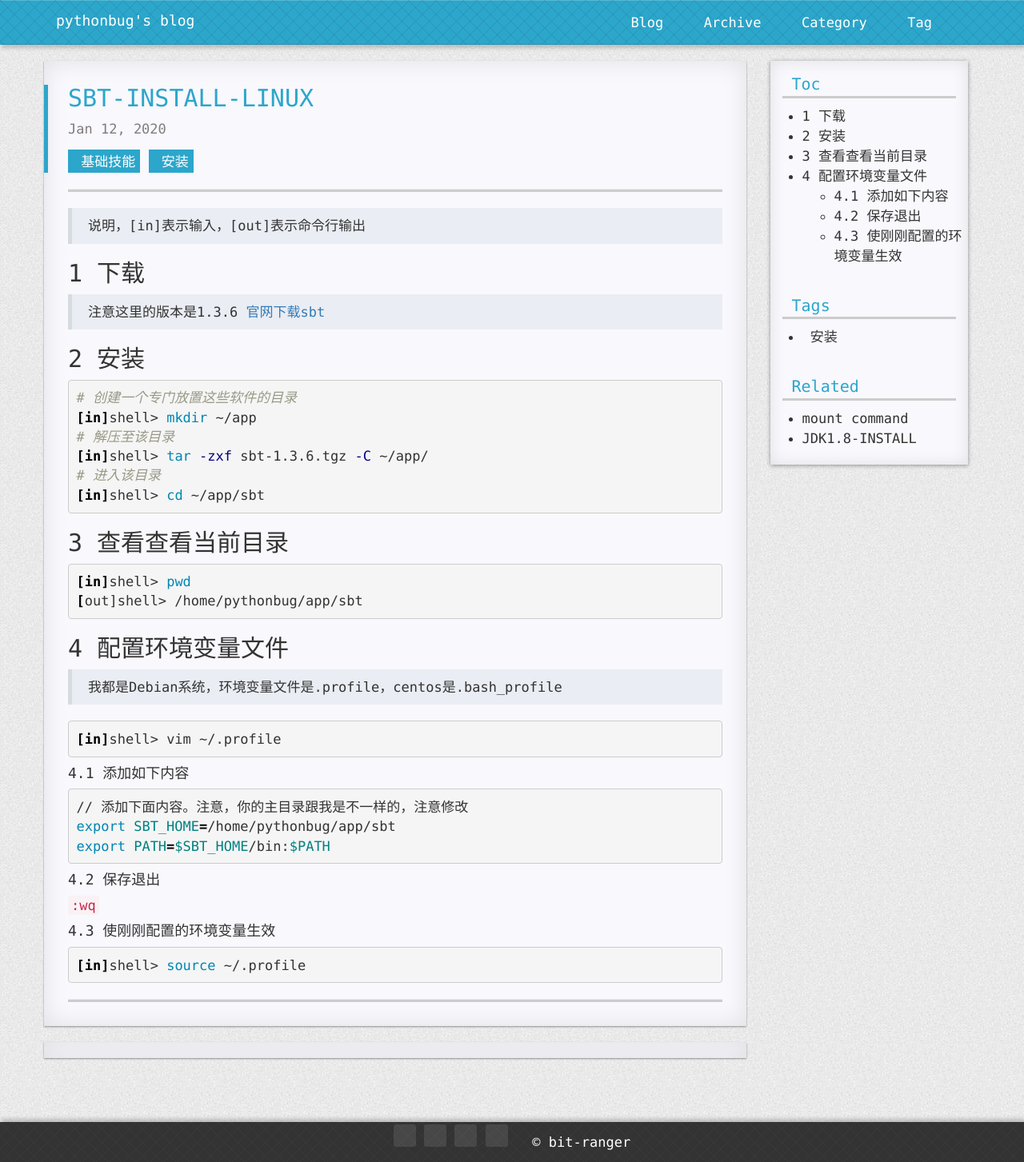
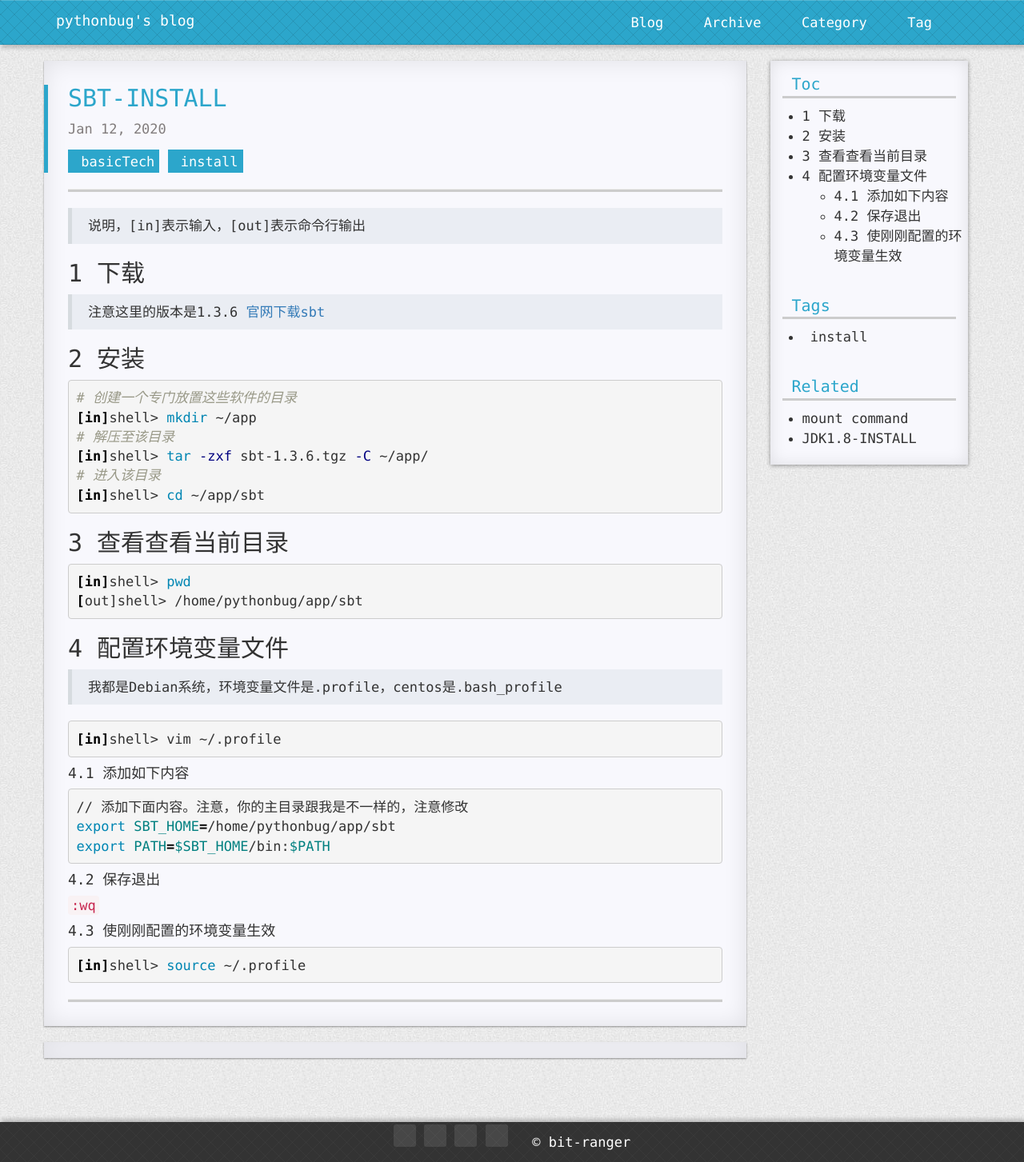
Before and after one commit to pythonbug/pythonbug.github.io, a Jekyll site: the page built from _posts/2020-01-12-sbt-install.md, in a window 1280 px wide. Shown: the whole page at 80% size. Built offline with Jekyll 4.4.1, drawn with Linux system fonts in a browser that asks for light colours; nearby versions of some CDN libraries; comment, search, counter and statistics services are not loaded; a style sheet for code colours, icons or effects is not loaded.

Commit message:
修改文章标题中文

```diff
--- a/_posts/2020-01-11-jdk1.8-install.md
+++ b/_posts/2020-01-11-jdk1.8-install.md
@@ -1,8 +1,8 @@
 ---
 layout: post
 title: JDK1.8-INSTALL
-tags: 安装
-categories: 基础技能
+tags: install
+categories: basicTech
 published: true
 ---
 
--- a/_posts/2020-01-12-mount-command.md
+++ b/_posts/2020-01-12-mount-command.md
@@ -1,8 +1,8 @@
 ---
 layout: post
 title: mount command
-tags: 安装
-categories: 基础技能
+tags: install
+categories: basicTech
 published: true
 ---
 
--- a/_posts/2020-01-12-sbt-install.md
+++ b/_posts/2020-01-12-sbt-install.md
@@ -1,8 +1,8 @@
 ---
 layout: post
-title: SBT-INSTALL-LINUX
-tags: 安装
-categories: 基础技能
+title: SBT-INSTALL
+tags: install
+categories: basicTech
 published: true
 ---
 
```
